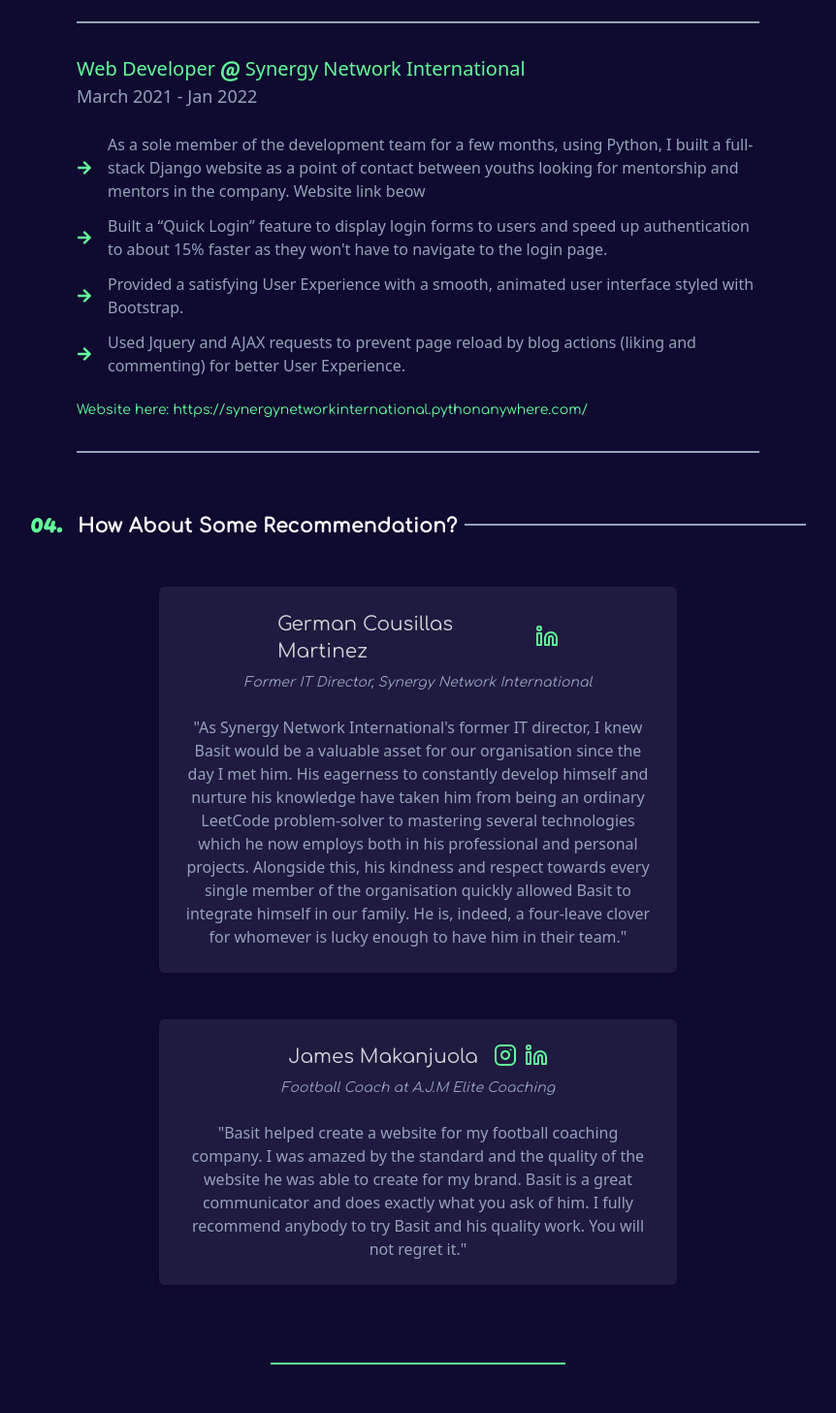
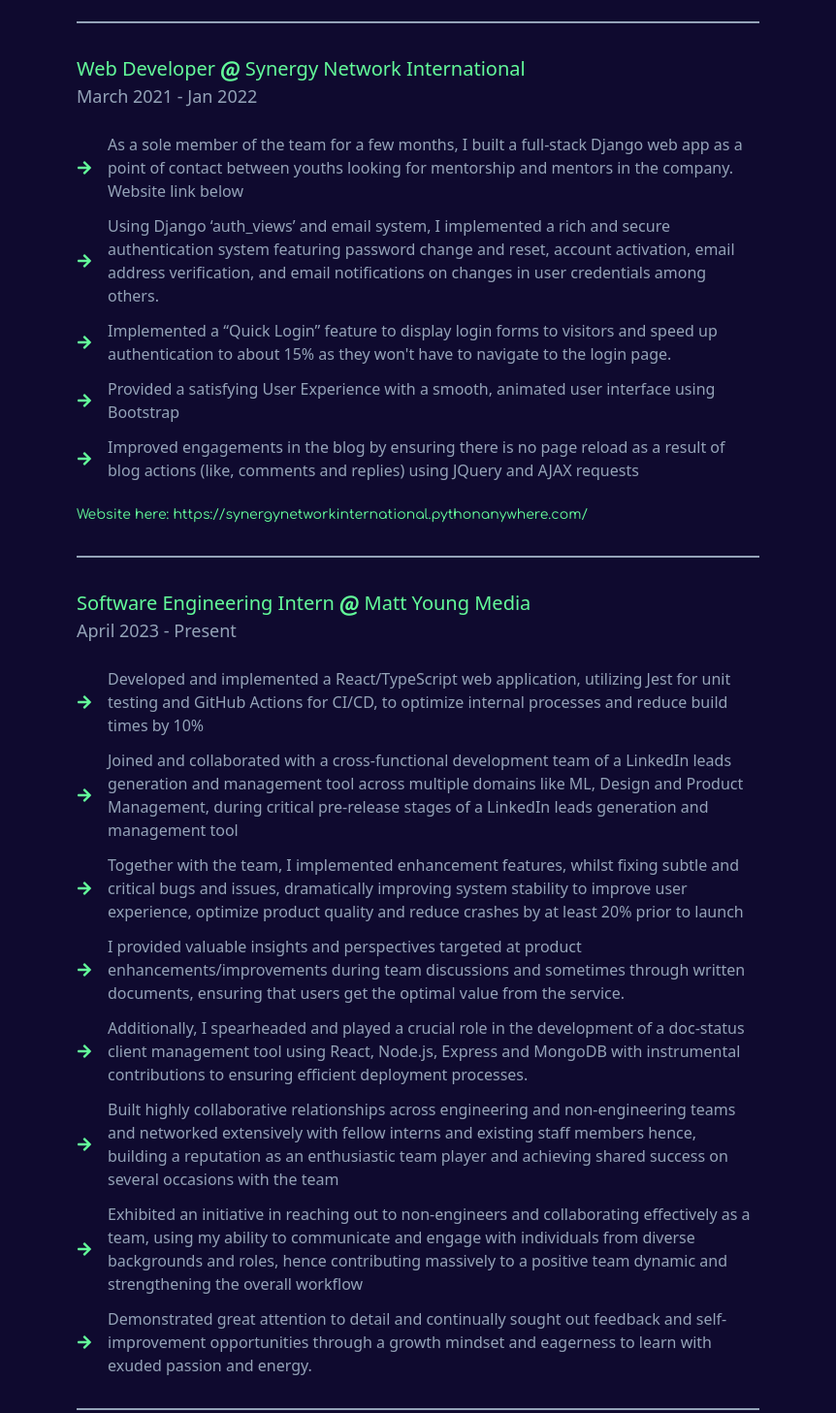
Before and after one commit to Basit-Balogun10/my-portfolio, a React (Vite) app: page / in a window 1280 px wide. Shown: the part 3140-4597 px from the top of the page at 97% size, without its empty margins (209-1071 px from the left). Built offline with nearby package versions, Linux system fonts and the light colour scheme.

Commit message:
updated work experiences

```diff
--- a/src/containers/Experiences.tsx
+++ b/src/containers/Experiences.tsx
@@ -17,7 +17,7 @@
         endDate: "September 2022",
         contributions: [
             "I delivered talks and facilitated hands-on practical projects for students in selected secondary schools in Lagos, Nigeria.",
-            "We show them what can be built with skills revolving around STEM, hence increasing their passion to pursue a career in STEM",
+            "We showed them what can be built with skills revolving around STEM, hence increasing their passion to pursue a career in STEM",
         ],
         categories: ["all", "volunteering"],
     },
@@ -43,14 +43,33 @@
         startDate: "March 2021",
         endDate: "Jan 2022",
         contributions: [
-            "As a sole member of the development team for a few months, using Python, I built a full-stack Django website as a point of contact between youths looking for mentorship and mentors in the company. Website link beow",
-            "Built a “Quick Login” feature to display login forms to users and speed up authentication to about 15% faster as they won't have to navigate to the login page.",
-            "Provided a satisfying User Experience with a smooth, animated user interface styled with Bootstrap.",
-            "Used Jquery and AJAX requests to prevent page reload by blog actions (liking and commenting) for better User Experience.",
+            "As a sole member of the team for a few months, I built a full-stack Django web app as a point of contact between youths looking for mentorship and mentors in the company. Website link below",
+            "Using Django ‘auth_views’ and email system, I implemented a rich and secure authentication system featuring password change and reset, account activation, email address verification, and email notifications on changes in user credentials among others.",
+            "Implemented a “Quick Login” feature to display login forms to visitors and speed up authentication to about 15% as they won't have to navigate to the login page.",
+            "Provided a satisfying User Experience with a smooth, animated user interface using Bootstrap",
+            "Improved engagements in the blog by ensuring there is no page reload as a result of blog actions (like, comments and replies) using JQuery and AJAX requests",
         ],
         categories: ["all", "full time"],
         projectLiveLink:
             "https://synergynetworkinternational.pythonanywhere.com/",
+    },
+    {
+        type: "full-time",
+        role: "Software Engineering Intern",
+        organization: "Matt Young Media",
+        startDate: "April 2023",
+        endDate: "Present",
+        contributions: [
+            "Developed and implemented a React/TypeScript web application, utilizing Jest for unit testing and GitHub Actions for CI/CD, to optimize internal processes and reduce build times by 10%",
+            "Joined and collaborated with a cross-functional development team of a LinkedIn leads generation and management tool across multiple domains like ML, Design and Product Management, during critical pre-release stages of a LinkedIn leads generation and management tool",
+            "Together with the team, I implemented enhancement features, whilst fixing subtle and critical bugs and issues, dramatically improving system stability to improve user experience, optimize product quality and reduce crashes by at least 20% prior to launch",
+            "I provided valuable insights and perspectives targeted at product enhancements/improvements during team discussions and sometimes through written documents, ensuring that users get the optimal value from the service.",
+            "Additionally, I spearheaded and played a crucial role in the development of a doc-status client management tool using React, Node.js, Express and MongoDB with instrumental contributions to ensuring efficient deployment processes.",
+            "Built highly collaborative relationships across engineering and non-engineering teams and networked extensively with fellow interns and existing staff members hence, building a reputation as an enthusiastic team player and achieving shared success on several occasions with the team",
+            "Exhibited an initiative in reaching out to non-engineers and collaborating effectively as a team, using my ability to communicate and engage with individuals from diverse backgrounds and roles, hence contributing massively to a positive team dynamic and strengthening the overall workflow",
+            "Demonstrated great attention to detail and continually sought out feedback and self-improvement opportunities through a growth mindset and eagerness to learn with exuded passion and energy.",
+        ],
+        categories: ["all", "full time"],
     },
 ];
 
```
